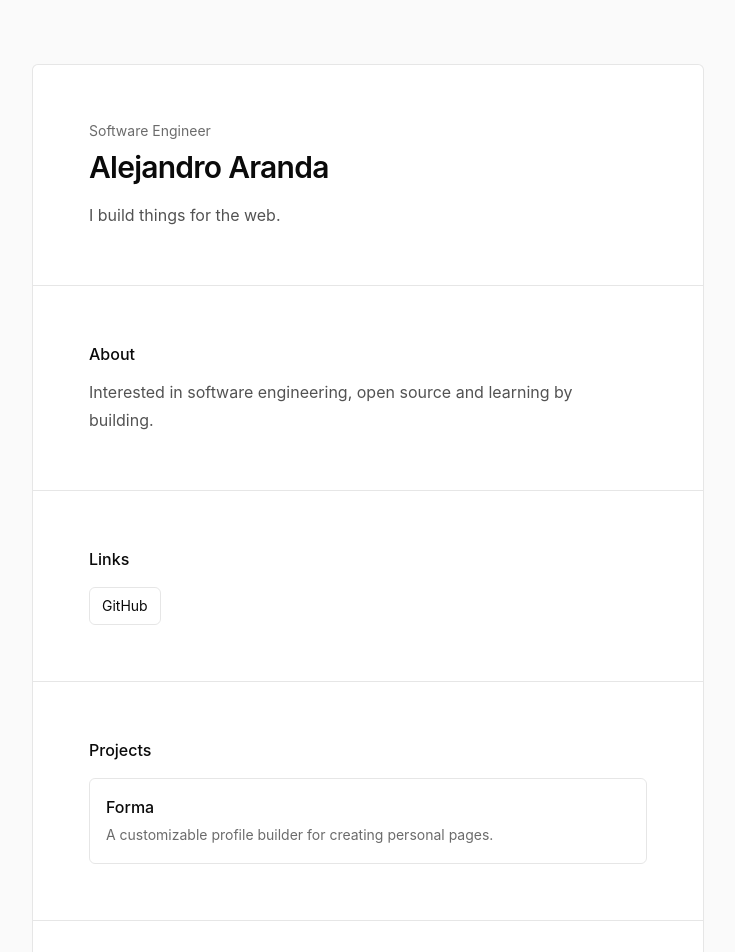
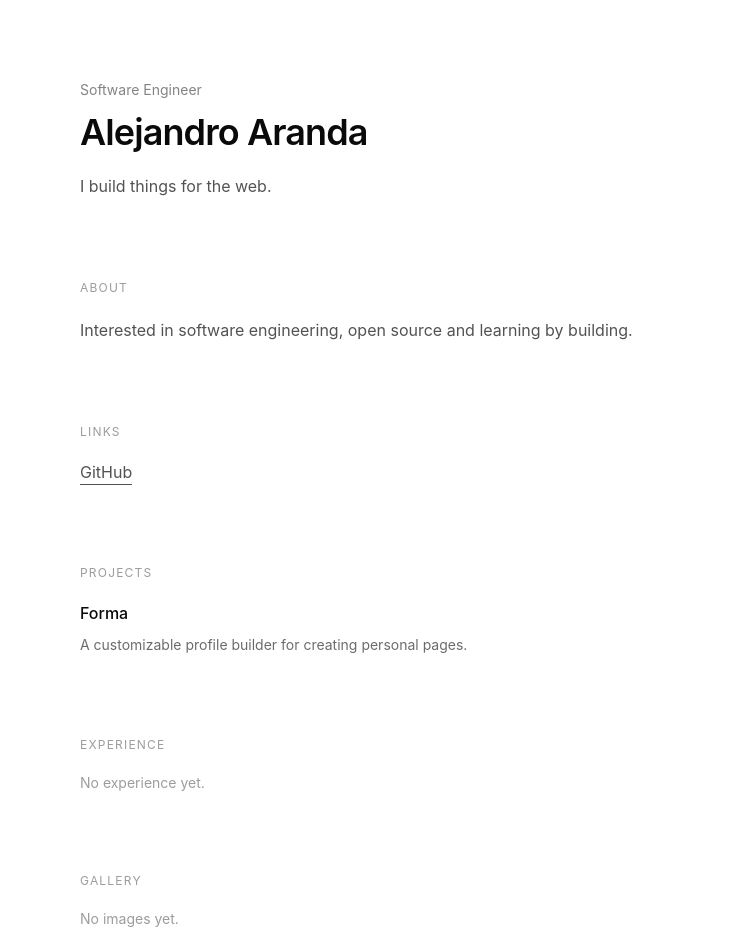
Before and after one commit to ale0aranda/forma, a Next.js app: page /alejandro in a window 1280 px wide. Shown: the top 952 px of the page, without its empty margins (272-1007 px from the left). Built offline with nearby package versions, Linux system fonts and the light colour scheme.

Commit message:
feat: improve public profile experience

```diff
--- a/app/[username]/page.tsx
+++ b/app/[username]/page.tsx
@@ -2,12 +2,32 @@ import { notFound } from 'next/navigation';
 
 import { ProfileRenderer } from '@/components/profile/profile-renderer';
 import { getProfile } from '@/lib/profiles';
+
+import type { ProfileAppearance, ProfilePalette } from '@/lib/profile';
 
 interface ProfilePageProps {
   params: Promise<{
     username: string;
   }>;
 }
+
+const pageBackgroundClasses: Record<
+  ProfileAppearance,
+  Record<ProfilePalette, string>
+> = {
+  light: {
+    mono: 'bg-white',
+    paper: 'bg-stone-100',
+    forest: 'bg-emerald-50',
+    blue: 'bg-sky-50'
+  },
+  dark: {
+    mono: 'bg-neutral-950',
+    paper: 'bg-stone-900',
+    forest: 'bg-emerald-950',
+    blue: 'bg-slate-950'
+  }
+};
 
 export default async function ProfilePage({ params }: ProfilePageProps) {
   const { username } = await params;
@@ -17,9 +37,15 @@ export default async function ProfilePage({ params }: ProfilePageProps) {
     notFound();
   }
 
+  const { design } = profile;
+
   return (
-    <main className='min-h-screen bg-neutral-50 px-6 py-16'>
-      <div className='mx-auto w-full max-w-2xl'>
+    <main
+      className={`min-h-screen px-6 py-20 ${
+        pageBackgroundClasses[design.appearance][design.palette]
+      }`}
+    >
+      <div className='mx-auto w-full max-w-xl'>
         <ProfileRenderer profile={profile} />
       </div>
     </main>
--- a/components/profile/profile-preview.tsx
+++ b/components/profile/profile-preview.tsx
@@ -1,22 +1,50 @@
 import { ProfileRenderer } from '@/components/profile/profile-renderer';
 
-import type { Profile } from '@/lib/profile';
+import type { Profile, ProfileAppearance, ProfilePalette } from '@/lib/profile';
 
 interface ProfilePreviewProps {
   profile: Profile;
 }
 
+const previewBackgroundClasses: Record<
+  ProfileAppearance,
+  Record<ProfilePalette, string>
+> = {
+  light: {
+    mono: 'bg-white',
+    paper: 'bg-stone-100',
+    forest: 'bg-emerald-50',
+    blue: 'bg-sky-50'
+  },
+  dark: {
+    mono: 'bg-neutral-950',
+    paper: 'bg-stone-900',
+    forest: 'bg-emerald-950',
+    blue: 'bg-slate-950'
+  }
+};
+
 export function ProfilePreview({ profile }: ProfilePreviewProps) {
+  const { design } = profile;
+
   return (
-    <section className='flex min-w-0 flex-1 justify-center bg-neutral-50 p-10'>
-      <div className='w-full max-w-2xl'>
+    <section className='min-w-0 flex-1 overflow-auto bg-neutral-100 p-10'>
+      <div className='mx-auto w-full max-w-3xl'>
         <div className='mb-3 flex items-center justify-between'>
           <p className='text-neutral-500 text-xs'>Preview</p>
 
           <p className='text-neutral-400 text-xs'>/{profile.username}</p>
         </div>
 
-        <ProfileRenderer profile={profile} />
+        <div
+          className={`min-h-screen px-12 py-16 ${
+            previewBackgroundClasses[design.appearance][design.palette]
+          }`}
+        >
+          <div className='mx-auto max-w-xl'>
+            <ProfileRenderer profile={profile} />
+          </div>
+        </div>
       </div>
     </section>
   );
--- a/components/profile/profile-renderer.tsx
+++ b/components/profile/profile-renderer.tsx
@@ -5,7 +5,6 @@ import type {
   ProfileBorders,
   ProfileDensity,
   ProfilePalette,
-  ProfilePreset,
   ProfileRadius,
   ProfileTypography
 } from '@/lib/profile';
@@ -26,19 +25,19 @@ const typographyClasses: Record<ProfileTypography, string> = {
 const radiusClasses: Record<ProfileRadius, string> = {
   square: 'rounded-none',
   small: 'rounded-md',
-  rounded: 'rounded-2xl'
+  rounded: 'rounded-xl'
 };
 
-const blockPaddingClasses: Record<ProfileDensity, string> = {
-  compact: 'p-6',
-  balanced: 'p-10',
-  airy: 'p-14'
+const sectionGapClasses: Record<ProfileDensity, string> = {
+  compact: 'space-y-10',
+  balanced: 'space-y-14',
+  airy: 'space-y-20'
 };
 
 const itemGapClasses: Record<ProfileDensity, string> = {
-  compact: 'space-y-2',
-  balanced: 'space-y-3',
-  airy: 'space-y-5'
+  compact: 'space-y-4',
+  balanced: 'space-y-6',
+  airy: 'space-y-8'
 };
 
 const borderClasses: Record<ProfileBorders, string> = {
@@ -65,25 +64,16 @@ const appearanceClasses: Record<
   }
 };
 
-const presetClasses: Record<ProfilePreset, string> = {
-  minimal: '',
-  editorial: 'tracking-tight',
-  blueprint: 'border-2'
-};
-
 export function ProfileRenderer({ profile }: ProfileRendererProps) {
   const { design } = profile;
 
   return (
     <article
-      className={`overflow-hidden border ${
-        typographyClasses[design.typography]
-      } ${
+      className={`${typographyClasses[design.typography]} ${
         appearanceClasses[design.appearance][design.palette]
-      } ${radiusClasses[design.radius]} ${
-        borderClasses[design.borders]
-      } ${presetClasses[design.preset]}`}
+      }`}
     >
+      <div className={sectionGapClasses[design.density]}>
         {profile.blockOrder.map((block) => {
           if (!profile.blocks[block].visible) {
             return null;
@@ -97,6 +87,7 @@ export function ProfileRenderer({ profile }: ProfileRendererProps) {
             />
           );
         })}
+      </div>
     </article>
   );
 }
@@ -107,52 +98,74 @@ interface ProfileBlockRendererProps {
 }
 
 function ProfileBlockRenderer({ block, profile }: ProfileBlockRendererProps) {
-  const { design } = profile;
+  if (block === 'identity') {
+    return <IdentityBlock profile={profile} />;
+  }
 
-  const borderClass = borderClasses[design.borders];
-  const itemRadius = radiusClasses[design.radius];
+  if (block === 'about') {
+    return <AboutBlock profile={profile} />;
+  }
 
-  const className = `border-b last:border-b-0 ${
-    blockPaddingClasses[design.density]
-  } ${borderClass}`;
+  if (block === 'links') {
+    return <LinksBlock profile={profile} />;
+  }
 
-  if (block === 'identity') {
+  if (block === 'projects') {
+    return <ProjectsBlock profile={profile} />;
+  }
+
+  if (block === 'experience') {
+    return <ExperienceBlock profile={profile} />;
+  }
+
+  if (block === 'gallery') {
+    return <GalleryBlock profile={profile} />;
+  }
+
+  return <NowBlock profile={profile} />;
+}
+
+interface BlockProps {
+  profile: Profile;
+}
+
+function IdentityBlock({ profile }: BlockProps) {
   return (
-      <section className={className}>
-        <p className='opacity-60 text-sm'>{profile.identity.role}</p>
+    <header>
+      <p className='mb-3 opacity-50 text-sm'>{profile.identity.role}</p>
 
-        <h1 className='mt-2 font-semibold text-3xl tracking-tight'>
+      <h1 className='font-semibold text-4xl tracking-tight'>
         {profile.identity.name}
       </h1>
 
-        <p className='mt-4 max-w-lg opacity-70 leading-7'>
+      <p className='mt-5 max-w-xl opacity-70 leading-7'>
         {profile.identity.bio}
       </p>
+    </header>
+  );
+}
+
+function AboutBlock({ profile }: BlockProps) {
+  return (
+    <section>
+      <SectionTitle>About</SectionTitle>
+
+      <p className='max-w-xl opacity-70 leading-7'>{profile.about}</p>
     </section>
   );
 }
 
-  if (block === 'about') {
+function LinksBlock({ profile }: BlockProps) {
   return (
-      <section className={className}>
-        <h2 className='font-medium'>About</h2>
-
-        <p className='mt-3 max-w-lg opacity-70 leading-7'>{profile.about}</p>
-      </section>
-    );
-  }
-
-  if (block === 'links') {
-    return (
-      <section className={className}>
-        <h2 className='font-medium'>Links</h2>
+    <section>
+      <SectionTitle>Links</SectionTitle>
 
       {profile.links.length > 0 ? (
-          <div className='mt-4 flex flex-wrap gap-2'>
+        <div className='flex flex-wrap gap-x-5 gap-y-2'>
           {profile.links.map((link) =>
             link.url ? (
               <a
-                  className={`border px-3 py-2 text-sm transition-opacity hover:opacity-60 ${borderClass} ${itemRadius}`}
+                className='border-current border-b opacity-70 transition-opacity hover:opacity-100'
                 href={link.url}
                 key={link.id}
                 rel='noreferrer'
@@ -162,7 +175,7 @@ function ProfileBlockRenderer({ block, profile }: ProfileBlockRendererProps) {
               </a>
             ) : (
               <span
-                  className={`border px-3 py-2 text-sm ${borderClass} ${itemRadius}`}
+                className='opacity-70'
                 key={link.id}
               >
                 {link.label || 'Untitled'}
@@ -171,28 +184,37 @@ function ProfileBlockRenderer({ block, profile }: ProfileBlockRendererProps) {
           )}
         </div>
       ) : (
-          <p className='mt-3 opacity-50 text-sm'>No links yet.</p>
+        <EmptyState>No links yet.</EmptyState>
       )}
     </section>
   );
 }
 
-  if (block === 'projects') {
+function ProjectsBlock({ profile }: BlockProps) {
+  const { design } = profile;
+  const borderClass = borderClasses[design.borders];
+
   return (
-      <section className={className}>
-        <h2 className='font-medium'>Projects</h2>
+    <section>
+      <SectionTitle>Projects</SectionTitle>
 
       {profile.projects.length > 0 ? (
-          <div className={`mt-4 ${itemGapClasses[design.density]}`}>
+        <div>
           {profile.projects.map((project) => {
             const content = (
               <>
-                  <p className='font-medium'>
+                <div className='flex items-baseline justify-between gap-6'>
+                  <h3 className='font-medium'>
                     {project.name || 'Untitled project'}
-                  </p>
+                  </h3>
+
+                  {project.url && (
+                    <span className='shrink-0 opacity-40 text-xs'>↗</span>
+                  )}
+                </div>
 
                 {project.description && (
-                    <p className='mt-1 opacity-60 text-sm leading-6'>
+                  <p className='mt-2 max-w-xl opacity-60 text-sm leading-6'>
                     {project.description}
                   </p>
                 )}
@@ -202,7 +224,7 @@ function ProfileBlockRenderer({ block, profile }: ProfileBlockRendererProps) {
             if (project.url) {
               return (
                 <a
-                    className={`block border p-4 transition-opacity hover:opacity-60 ${borderClass} ${itemRadius}`}
+                  className={`block border-b py-5 transition-opacity first:pt-0 last:border-b-0 last:pb-0 hover:opacity-60 ${borderClass}`}
                   href={project.url}
                   key={project.id}
                   rel='noreferrer'
@@ -215,7 +237,7 @@ function ProfileBlockRenderer({ block, profile }: ProfileBlockRendererProps) {
 
             return (
               <div
-                  className={`border p-4 ${borderClass} ${itemRadius}`}
+                className={`border-b py-5 first:pt-0 last:border-b-0 last:pb-0 ${borderClass}`}
                 key={project.id}
               >
                 {content}
@@ -224,26 +246,28 @@ function ProfileBlockRenderer({ block, profile }: ProfileBlockRendererProps) {
           })}
         </div>
       ) : (
-          <p className='mt-3 opacity-50 text-sm'>No projects yet.</p>
+        <EmptyState>No projects yet.</EmptyState>
       )}
     </section>
   );
 }
 
-  if (block === 'experience') {
+function ExperienceBlock({ profile }: BlockProps) {
+  const { design } = profile;
+
   return (
-      <section className={className}>
-        <h2 className='font-medium'>Experience</h2>
+    <section>
+      <SectionTitle>Experience</SectionTitle>
 
       {profile.experience.length > 0 ? (
-          <div className={`mt-4 ${itemGapClasses[design.density]}`}>
+        <div className={itemGapClasses[design.density]}>
           {profile.experience.map((experience) => (
             <div key={experience.id}>
-                <div className='flex items-start justify-between gap-4'>
+              <div className='flex items-start justify-between gap-6'>
                 <div>
-                    <p className='font-medium'>
+                  <h3 className='font-medium'>
                     {experience.role || 'Untitled role'}
-                    </p>
+                  </h3>
 
                   <p className='mt-1 opacity-60 text-sm'>
                     {experience.company || 'Company'}
@@ -251,14 +275,14 @@ function ProfileBlockRenderer({ block, profile }: ProfileBlockRendererProps) {
                 </div>
 
                 {experience.period && (
-                    <p className='shrink-0 opacity-50 text-xs'>
+                  <p className='shrink-0 opacity-40 text-xs'>
                     {experience.period}
                   </p>
                 )}
               </div>
 
               {experience.description && (
-                  <p className='mt-2 opacity-60 text-sm leading-6'>
+                <p className='mt-3 max-w-xl opacity-60 text-sm leading-6'>
                   {experience.description}
                 </p>
               )}
@@ -266,38 +290,42 @@ function ProfileBlockRenderer({ block, profile }: ProfileBlockRendererProps) {
           ))}
         </div>
       ) : (
-          <p className='mt-3 opacity-50 text-sm'>No experience yet.</p>
+        <EmptyState>No experience yet.</EmptyState>
       )}
     </section>
   );
 }
 
-  if (block === 'gallery') {
+function GalleryBlock({ profile }: BlockProps) {
+  const { design } = profile;
+
+  const radiusClass = radiusClasses[design.radius];
+  const borderClass = borderClasses[design.borders];
+
   return (
-      <section className={className}>
-        <h2 className='font-medium'>Gallery</h2>
+    <section>
+      <SectionTitle>Gallery</SectionTitle>
 
       {profile.gallery.length > 0 ? (
-          <div className='mt-4 grid grid-cols-2 gap-3'>
+        <div className='grid grid-cols-2 gap-3'>
           {profile.gallery.map((item) => (
-              <figure
-                className={`overflow-hidden border ${borderClass} ${itemRadius}`}
-                key={item.id}
-              >
+            <figure key={item.id}>
               {item.src ? (
                 <img
                   alt={item.alt}
-                    className='aspect-square w-full object-cover'
+                  className={`aspect-square w-full border object-cover ${borderClass} ${radiusClass}`}
                   src={item.src}
                 />
               ) : (
-                  <div className='flex aspect-square items-center justify-center bg-current/5 opacity-60 text-xs'>
+                <div
+                  className={`flex aspect-square items-center justify-center border bg-current/5 opacity-50 text-xs ${borderClass} ${radiusClass}`}
+                >
                   No image
                 </div>
               )}
 
               {item.caption && (
-                  <figcaption className='p-3 opacity-60 text-xs'>
+                <figcaption className='mt-2 opacity-50 text-xs'>
                   {item.caption}
                 </figcaption>
               )}
@@ -305,17 +333,38 @@ function ProfileBlockRenderer({ block, profile }: ProfileBlockRendererProps) {
           ))}
         </div>
       ) : (
-          <p className='mt-3 opacity-50 text-sm'>No images yet.</p>
+        <EmptyState>No images yet.</EmptyState>
       )}
     </section>
   );
 }
 
+function NowBlock({ profile }: BlockProps) {
   return (
-    <section className={className}>
-      <h2 className='font-medium'>Now</h2>
+    <section>
+      <SectionTitle>Now</SectionTitle>
 
-      <p className='mt-3 max-w-lg opacity-70 leading-7'>{profile.now}</p>
+      <p className='max-w-xl opacity-70 leading-7'>{profile.now}</p>
     </section>
   );
 }
+
+interface SectionTitleProps {
+  children: string;
+}
+
+function SectionTitle({ children }: SectionTitleProps) {
+  return (
+    <h2 className='mb-5 opacity-40 text-xs uppercase tracking-widest'>
+      {children}
+    </h2>
+  );
+}
+
+interface EmptyStateProps {
+  children: string;
+}
+
+function EmptyState({ children }: EmptyStateProps) {
+  return <p className='opacity-40 text-sm'>{children}</p>;
+}
```
Also changed, not shown: app/editor/page.tsx (+5 -3 lines). Lines whose indentation alone changed are shown as unchanged.
